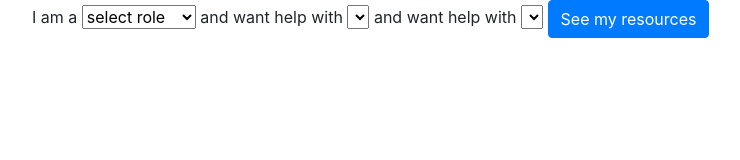
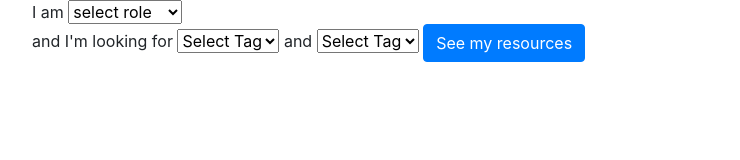
Before and after one commit to whyisjake/visibly-invisible, a plain HTML site: page index.html in a window 1280 px wide. Shown: the whole page, without its empty margins (53-793 px from the left). Drawn offline with nearby package versions, Linux system fonts and the light colour scheme; no server answers.

Commit message:
Page updates.

```diff
--- a/index.html
+++ b/index.html
@@ -1,5 +1,6 @@
 <!DOCTYPE html>
 <html lang="en">
+
 <head>
   <meta charset="UTF-8">
   <meta http-equiv="X-UA-Compatible" content="IE=edge">
@@ -8,19 +9,26 @@
   <!-- Includes the wpapi module -->
   <script src="wpapi/wpapi.min.js"></script>
   <!-- Bootstrap CSS and Javascript -->
-  <link rel="stylesheet" href="https://stackpath.bootstrapcdn.com/bootstrap/4.5.2/css/bootstrap.min.css" integrity="sha384-JcKb8q3iqJ61gNV9KGb8thSsNjpSL0n8PARn9HuZOnIxN0hoP+VmmDGMN5t9UJ0Z" crossorigin="anonymous">
-  <script src="https://code.jquery.com/jquery-3.5.1.slim.min.js" integrity="sha384-DfXdz2htPH0lsSSs5nCTpuj/zy4C+OGpamoFVy38MVBnE+IbbVYUew+OrCXaRkfj" crossorigin="anonymous"></script>
-  <script src="https://stackpath.bootstrapcdn.com/bootstrap/4.5.2/js/bootstrap.min.js" integrity="sha384-B4gt1jrGC7Jh4AgTPSdUtOBvfO8shuf57BaghqFfPlYxofvL8/KUEfYiJOMMV+rV" crossorigin="anonymous"></script>
+  <link rel="stylesheet" href="https://stackpath.bootstrapcdn.com/bootstrap/4.5.2/css/bootstrap.min.css"
+    integrity="sha384-JcKb8q3iqJ61gNV9KGb8thSsNjpSL0n8PARn9HuZOnIxN0hoP+VmmDGMN5t9UJ0Z" crossorigin="anonymous">
+  <script src="https://code.jquery.com/jquery-3.5.1.slim.min.js"
+    integrity="sha384-DfXdz2htPH0lsSSs5nCTpuj/zy4C+OGpamoFVy38MVBnE+IbbVYUew+OrCXaRkfj"
+    crossorigin="anonymous"></script>
+  <script src="https://stackpath.bootstrapcdn.com/bootstrap/4.5.2/js/bootstrap.min.js"
+    integrity="sha384-B4gt1jrGC7Jh4AgTPSdUtOBvfO8shuf57BaghqFfPlYxofvL8/KUEfYiJOMMV+rV"
+    crossorigin="anonymous"></script>
   <style>
     .hidden {
       display: none;
     }
+
   </style>
 </head>
+
 <body>
   <div class="container">
     <form action="" method="get" class="form">
-      I am a
+      I am
       <!-- Dropdown for role -->
       <select name="role" id="role">
         <option value="default">select role</option>
@@ -29,13 +37,18 @@
         <option value="ally">ally of</option>
         <option value="transgender">transgender</option>
       </select>
-      and want help with
+      <br>
+      and I'm looking for
       <!-- Dropdown for topic -->
-      <select name="categories" id="categories"></select>
+      <select name="categories" id="categories">
+        <option value="">Select Tag</option>
+      </select>
 
-      and want help with
+      and
       <!-- Dropdown for topic -->
-      <select name="tags" id="tags"></select>
+      <select name="tags" id="tags">
+        <option value="">Select Tag</option>
+      </select>
 
       <button class="btn btn-primary" type="submit" id="submit">
         See my resources
@@ -55,7 +68,7 @@
     <!-- Error Messages Here -->
     <div id="error" class="hidden">
       <p>Sorry, we couldn't find any resources for you. Please try again.</p>
-  </div>
+    </div>
 </body>
 <script>
 
@@ -63,7 +76,7 @@
   const wp = new WPAPI({ endpoint: 'https://rlewiskrisky.wpcomstaging.com/wp-json' });
 
   // get the categories, and then assign to the dropdown
-  wp.categories().perPage(100).then(function(data){
+  wp.tags().perPage(100).then(function (data) {
     console.log(data)
     let categories = document.getElementById('categories');
     for (let i = 0; i < data.length; i++) {
@@ -74,7 +87,7 @@
     }
   });
 
-  wp.tags().perPage(100).then(function(data){
+  wp.tags().perPage(100).then(function (data) {
     console.log(data)
     let tags = document.getElementById('tags');
     for (let i = 0; i < data.length; i++) {
@@ -86,7 +99,7 @@
   });
 
   // When we press the submit button, get the categories and tags and search.
-  document.getElementById('submit').addEventListener('click', function(e){
+  document.getElementById('submit').addEventListener('click', function (e) {
     // Show the table
     document.getElementById('results').classList.remove('hidden');
 
@@ -100,9 +113,9 @@
     let tag = document.getElementById('tags').value;
     console.log(role, category, tag);
     wp.posts().perPage(100).categories(category).tags(tag).embed()
-      .then(function(data){
+      .then(function (data) {
         // If data.length is 0, then we need to show a message
-        if(data.length === 0) {
+        if (data.length === 0) {
           // Hide the table
           document.getElementById('results').classList.add('hidden');
           document.getElementById('error').classList.remove('hidden');
@@ -125,4 +138,5 @@
   });
 
 </script>
+
 </html>
```
